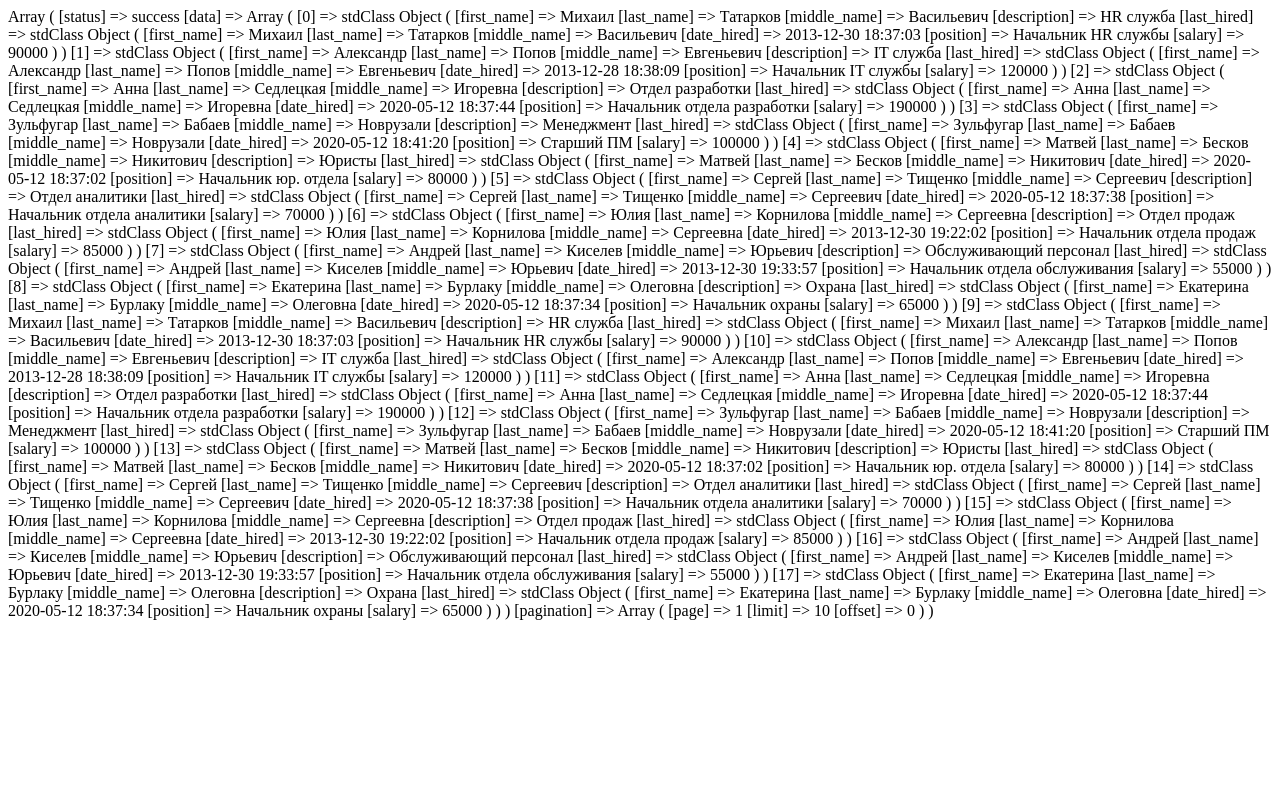
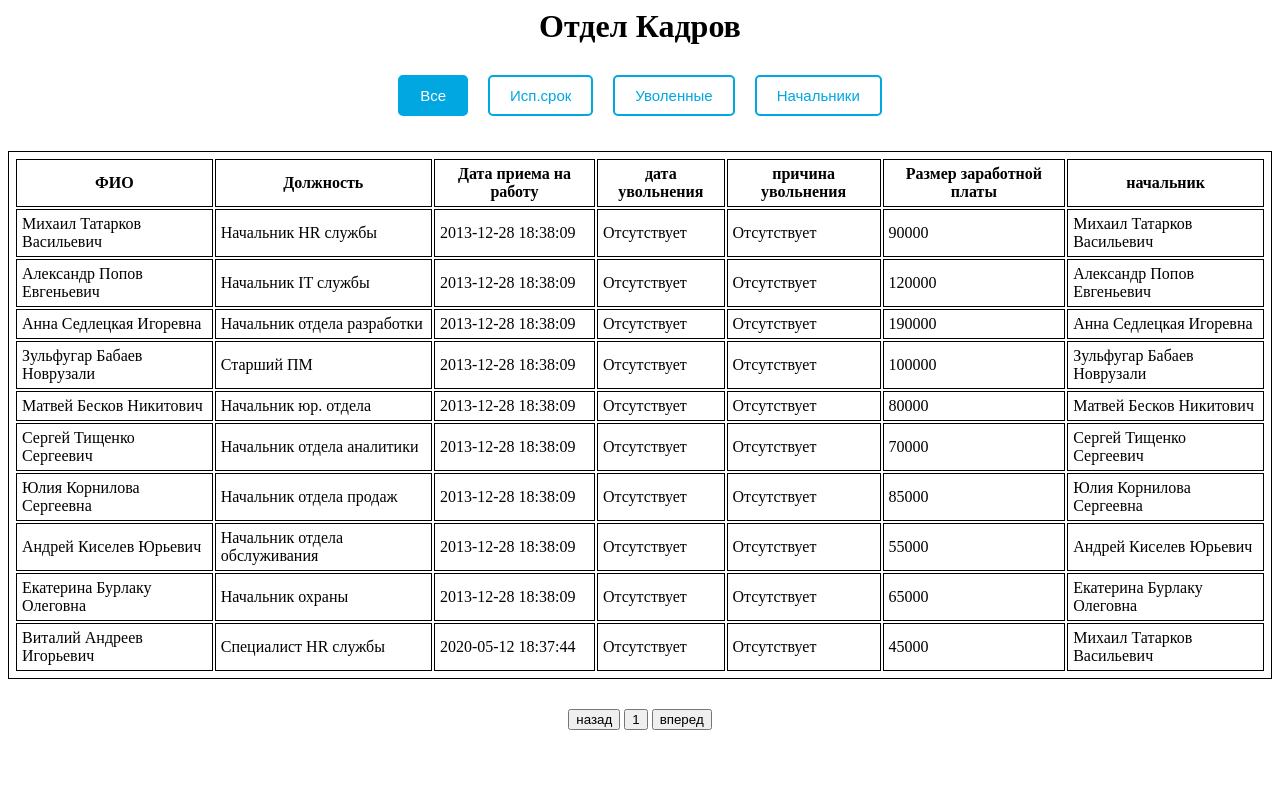
Before and after one commit to archill11/testovoe_robocash, a PHP site: page / in a window 1280 px wide. Run offline with PHP 8.4, Linux system fonts and the light colour scheme; data comes from the database, SQL or seed files in the repository.

Commit message:
complete task

```diff
--- /dev/null
+++ b/src/controller/employeeController.php
@@ -0,0 +1,30 @@
+<?php
+
+require_once('../service/employeeService.php');
+
+if(isset( $_POST['sortMethod'] )) {
+    $sortMethod = $_POST['sortMethod'];
+    $pageValue =  $_POST['page'] ?? 1;
+
+    $employeeService = new employeeService();
+
+    if ($sortMethod === "getAllEmployees") {
+        $response = $employeeService->getAllEmployees($pageValue);
+        echo $response;
+    }
+
+    if ($sortMethod === "getProbationaryPeriod") {
+        $response = $employeeService->getProbationaryPeriod($pageValue);
+        echo $response;
+    }
+
+    if ($sortMethod === "getDismissedEmployees") {
+        $response = $employeeService->getDismissedEmployees($pageValue);
+        echo $response;
+    }
+
+    if ($sortMethod === "getLastHiredEmployees") {
+        $response = $employeeService->getLastHiredEmployees($pageValue);
+        echo $response;
+    }
+}
--- a/src/index.html
+++ b/src/index.html
@@ -5,25 +5,95 @@
     <meta http-equiv="X-UA-Compatible" content="IE=edge">
     <meta name="viewport" content="width=device-width, initial-scale=1.0">
     <title>Отдел Кадров</title>
-    <style>input{display: none;}</style>
+    <link rel="stylesheet" href="style/styles.css">
 </head>
 <body>
     <div class="container">
-        <div class="title">Отдел Кадров</div>
+        <h1 class="title">Отдел Кадров</h1>
 
         <div class="radio-buttons">
-
-            <label>
-                <input type="radio" name="sort" id="sort-1">Все
-                <input type="radio" name="sort" id="sort-1">Исп.срок
-                <input type="radio" name="sort" id="sort-1">Уволенные
-            </label>
-
+            <div class="radiobtn">
+                <input type="radio" id="sort-1" name="sort" value="getAllEmployees" checked />
+                <label for="sort-1">Все</label>
+            </div>
+            <div class="radiobtn">
+                <input type="radio" id="sort-2" name="sort" value="getProbationaryPeriod" />
+                <label for="sort-2">Исп.срок</label>
+            </div>
+            <div class="radiobtn">
+                <input type="radio" id="sort-3" name="sort" value="getDismissedEmployees" />
+                <label for="sort-3">Уволенные</label>
+            </div>
+            <div class="radiobtn">
+                <input type="radio" id="sort-4" name="sort" value="getLastHiredEmployees" />
+                <label for="sort-4">Начальники</label>
+            </div>
         </div>
 
-        <div class="table"></div>
+        <div class="table">
+            <table class="styled-table"></table>
+        </div>
 
-        <div class="pagynation-buttons"></div>
+        <div class="pagynation-buttons">
+            <button class="back-button" >назад</button>
+            <button class="page-button">1</button>
+            <button class="next-button">вперед</button>
+        </div>
     </div>
+
+    <script src="https://ajax.googleapis.com/ajax/libs/jquery/3.6.0/jquery.min.js"></script>
+
+    <script>
+        $( document ).ready(function() {
+            setPagination(1);
+            handlePaginationButtonsClick();
+            handleRadioChange();
+            filterByAjax();
+        });
+
+
+        function handleRadioChange() {
+            $('input[type="radio"]').click(function() {
+                setPagination(1);
+                filterByAjax();
+            })
+        }
+
+        function handlePaginationButtonsClick() {
+            $('.back-button, .next-button').click(function() {
+                setPagination($(this).val());
+                filterByAjax();
+            })
+        }
+
+        function filterByAjax() {
+            let pageValue = $('.page-button').val();
+
+            let radioValue = $('input[type="radio"]:checked').val();
+
+            $.ajax({
+                url: "./controller/employeeController.php",
+                method: "POST",
+                data: {
+                    sortMethod: radioValue,
+                    page: pageValue
+                },
+                success: function(data) {
+                    $('.table .styled-table').html(data);
+                }
+            })
+        }
+
+        function setPagination(page) {
+            if ( parseInt(page) === 0 ) {
+                return;
+            }
+            $('.page-button').val( parseInt(page) );
+            $('.page-button').text( parseInt(page) );
+            let pageValue = $('.page-button').val() ;
+            $('.back-button').val( parseInt(page) - 1 );
+            $('.next-button').val( parseInt(page) + 1 );
+        }
+    </script>
 </body>
 </html>
--- a/src/index.php
+++ b/src/index.php
@@ -1,15 +1,3 @@
 <?php
 
-
-require_once('./repository/functions.php');
-
-$functions = new Functions();
-
-
-/* Calling the function getLastHiredEmployees from the class Functions. */
-$getLastHiredEmployees = $functions->getLastHiredEmployees([
-	'page' => 1,
-	'limit' => 10
-]);
-
-print_r($getLastHiredEmployees);
+require_once('./index.html');
--- /dev/null
+++ b/src/repository/employeeRepository.php
@@ -0,0 +1,190 @@
+<?php
+
+require_once('database.php');
+
+class employeeRepository
+{
+
+	protected $pdo;
+
+
+	public function __construct() // Создание нового инстанса БД
+	{
+		$db = new Database();
+		$this->pdo = $db->connect();
+	}
+
+
+	public function getAllEmployees($params)
+	{
+
+		$page = $params['page'] ?? 1;
+		$limit = $params['limit'] ?? 10;
+		$offset = ($page - 1) * $limit;
+
+
+		$sql = "SELECT
+                    CONCAT(user.first_name, ' ', user.last_name, ' ', user.middle_name),
+                    position.name as position,
+                    user_position.created_at as date_hired,
+                    IFNULL(user_dismission.created_at, 'Отсутствует') as dismission_date,
+                    IFNULL(dismission_reason.description, 'Отсутствует') as dismission_reason,
+                    position.salary as salary,
+                    boss.boss_name
+				FROM user_position
+				LEFT JOIN user
+                    ON user_position.user_id = user.id
+                LEFT JOIN position
+                    ON user_position.position_id = position.id
+                LEFT JOIN user_dismission
+                    ON user_dismission.user_id = user_position.user_id
+                LEFT JOIN dismission_reason
+                    ON user_dismission.reason_id = dismission_reason.id
+                LEFT JOIN department
+                    ON user_position.department_id = department.id
+                LEFT JOIN (
+                            SELECT
+                                user.id,
+                                CONCAT(user.first_name, ' ', user.last_name, ' ', user.middle_name) as boss_name,
+                                department.id as department_id
+                            FROM user
+                            RIGHT JOIN department
+                                ON user.id = department.leader_id
+                            ) as boss
+                    ON user_position.department_id = boss.department_id
+				LIMIT ? OFFSET ?";
+
+		$stmt = $this->pdo->prepare($sql);
+		$stmt->bindParam(1, $limit, PDO::PARAM_INT);
+		$stmt->bindParam(2, $offset, PDO::PARAM_INT);
+		$stmt->execute();
+		$employees = $stmt->fetchAll();
+
+		return [
+			'status' => 'success',
+			'data' => $employees
+		];
+	}
+
+	public function getProbationaryPeriod($params)
+	{
+		$page = $params['page'] ?? 1;
+		$limit = $params['limit'] ?? 10;
+		$offset = ($page - 1) * $limit;
+
+		$intervalDate = date('Y-m-d', strtotime('-3 months'));
+
+		$sql = "SELECT
+                    user.first_name,
+                    user.last_name,
+                    user.middle_name,
+                    position.name as position,
+                    user_position.created_at as date_hired
+				FROM user_position
+				LEFT JOIN user
+                    ON user_position.user_id = user.id
+                LEFT JOIN position
+                    ON user_position.position_id = position.id
+				WHERE DATE(user_position.created_at) >= DATE(?) AND DATE(user_position.created_at) <= DATE(NOW())
+				LIMIT ? OFFSET ?";
+
+		$stmt = $this->pdo->prepare($sql);
+		$stmt->bindParam(1, $intervalDate, PDO::PARAM_STR);
+		$stmt->bindParam(2, $limit, PDO::PARAM_INT);
+		$stmt->bindParam(3, $offset, PDO::PARAM_INT);
+		$stmt->execute();
+		$employees = $stmt->fetchAll();
+
+		return [
+			'status' => 'success',
+			'data' => $employees
+		];
+	}
+
+
+	public function getDismissedEmployees($params)
+	{
+		$page = $params['page'] ?? 1;
+		$limit = $params['limit'] ?? 10;
+		$offset = ($page - 1) * $limit;
+
+		$sql = "SELECT
+                    CONCAT(user.first_name, ' ', user.last_name, ' ', user.middle_name) as name,
+                    position.name as position,
+                    user.created_at,
+                    user_dismission.created_at as dismission_date,
+                    dismission_reason.description as dismission_reason
+				FROM user_dismission
+				LEFT JOIN user_position
+                    ON user_position.user_id = user_dismission.user_id
+                LEFT JOIN user
+                    ON user.id = user_dismission.user_id
+                LEFT JOIN position
+                    ON position.id = user_position.position_id
+                LEFT JOIN dismission_reason
+                    ON dismission_reason.id = user_dismission.reason_id
+				LIMIT ? OFFSET ?";
+
+		$stmt = $this->pdo->prepare($sql);
+		$stmt->bindParam(1, $limit, PDO::PARAM_INT);
+		$stmt->bindParam(2, $offset, PDO::PARAM_INT);
+		$stmt->execute();
+		$employees = $stmt->fetchAll();
+
+		return [
+			'status' => 'success',
+			'data' => $employees
+		];
+	}
+
+
+	public function getLastHiredEmployees($params)
+	{
+		$page = $params['page'] ?? 1;
+		$limit = $params['limit'] ?? 10;
+		$offset = ($page - 1) * $limit;
+
+
+        $sql =
+            "SELECT
+                CONCAT(user.first_name, ' ', user.last_name, ' ', user.middle_name) as last_hired_employee_name,
+                position.name as last_hired_employee_position,
+                empl.created_at,
+                position.salary,
+                CONCAT(boss.first_name, ' ', boss.last_name, ' ', boss.middle_name) as leader_name,
+                department.description
+            FROM user_position as empl
+            RIGHT JOIN (
+                    SELECT
+                        empl.department_id as maxim_department,
+                        MAX(empl.created_at) as maxim
+                        -- MAX(empl.id) as maxim_id
+                    FROM user_position as empl
+                    GROUP BY empl.department_id
+                  ) as last_empl
+                ON empl.department_id = last_empl.maxim_department
+                    AND empl.created_at = last_empl.maxim
+                    -- AND empl.id = last_empl.maxim_id
+            JOIN user
+                ON user.id = empl.user_id
+            JOIN position
+                ON position.id = empl.position_id
+            JOIN department
+                ON department.id = empl.department_id
+            JOIN user as boss
+                ON boss.id = department.leader_id
+            LIMIT ? OFFSET ?";
+
+		$stmt = $this->pdo->prepare($sql);
+		$stmt->bindParam(1, $limit, PDO::PARAM_INT);
+		$stmt->bindParam(2, $offset, PDO::PARAM_INT);
+		$stmt->execute();
+		$bosses = $stmt->fetchAll();
+
+
+		return [
+			'status' => 'success',
+			'data' => $bosses
+		];
+	}
+}
--- a/src/repository/functions.php
+++ /dev/null
@@ -1,154 +0,0 @@
-<?php
-
-require_once('database.php');
-
-class Functions
-{
-
-	protected $pdo;
-
-
-	public function __construct() // Создание нового инстанса БД
-	{
-		$db = new Database();
-		$this->pdo = $db->connect();
-	}
-
-
-	public function getProbationaryPeriod($params)
-	{
-		$page = $params['page'] ?? 1;
-		$limit = $params['limit'] ?? 10;
-		$offset = ($page - 1) * $limit;
-
-		$intervalDate = date('Y-m-d', strtotime('-3 months'));
-
-		$sql = "SELECT user.first_name, user.last_name, user.middle_name, position.name as position, user_position.created_at as date_hired
-					FROM user_position
-					INNER JOIN user ON user_position.user_id = user.id
-					INNER JOIN position ON user_position.position_id = position.id
-					WHERE DATE(user_position.created_at) >= DATE(?) AND DATE(user_position.created_at) <= DATE(NOW())
-					LIMIT ? OFFSET ?";
-
-		$stmt = $this->pdo->prepare($sql);
-		$stmt->bindParam(1, $intervalDate, PDO::PARAM_STR);
-		$stmt->bindParam(2, $limit, PDO::PARAM_INT);
-		$stmt->bindParam(3, $offset, PDO::PARAM_INT);
-		$stmt->execute();
-		$employees = $stmt->fetchAll();
-
-		return [
-			'status' => 'success',
-			'data' => $employees,
-			'pagination' => [
-				'page' => $page,
-				'limit' => $limit,
-				'offset' => $offset
-			]
-		];
-	}
-
-
-	public function getDismissedEmployees($params)
-	{
-		$page = $params['page'] ?? 1;
-		$limit = $params['limit'] ?? 10;
-		$offset = ($page - 1) * $limit;
-
-		$sql = "SELECT
-                    user.first_name,
-                    user.last_name,
-                    user.middle_name,
-                    position.name as position,
-                    dismission_reason.description as dismission_reason,
-                    dismission_reason.created_at as dismission_date
-				FROM user_dismission
-				INNER JOIN user_position
-                    ON user_position.user_id = user_dismission.user_id
-				INNER JOIN user
-                    ON user.id = user_dismission.user_id
-				INNER JOIN position
-                    ON position.id = user_position.position_id
-				INNER JOIN dismission_reason
-                    ON dismission_reason.id = user_dismission.reason_id
-				LIMIT ? OFFSET ?";
-
-		$stmt = $this->pdo->prepare($sql);
-		$stmt->bindParam(1, $limit, PDO::PARAM_INT);
-		$stmt->bindParam(2, $offset, PDO::PARAM_INT);
-		$stmt->execute();
-		$employees = $stmt->fetchAll();
-
-		return [
-			'status' => 'success',
-			'data' => $employees,
-			'pagination' => [
-				'page' => $page,
-				'limit' => $limit,
-				'offset' => $offset
-			]
-		];
-	}
-
-
-	public function getLastHiredEmployees($params)
-	{
-		$page = $params['page'] ?? 1;
-		$limit = $params['limit'] ?? 10;
-		$offset = ($page - 1) * $limit;
-
-		$sql = "SELECT
-                    user.first_name,
-                    user.last_name,
-                    user.middle_name,
-                    department.description,
-                    department.leader_id
-                FROM user_position
-				INNER JOIN user
-                    ON user.id = user_position.user_id
-				INNER JOIN department
-                    ON department.leader_id = user_position.position_id
-				LIMIT ? OFFSET ?";
-
-		$stmt = $this->pdo->prepare($sql);
-		$stmt->bindParam(1, $limit, PDO::PARAM_INT);
-		$stmt->bindParam(2, $offset, PDO::PARAM_INT);
-		$stmt->execute();
-		$bosses = $stmt->fetchAll();
-
-		foreach ($bosses as $boss) {
-			$sql = "SELECT
-                        user.first_name,
-                        user.last_name,
-                        user.middle_name,
-                        user.created_at as date_hired,
-                        position.name as position,
-                        position.salary FROM user_position
-					INNER JOIN user
-                        ON user.id = user_position.user_id
-					INNER JOIN position
-                        ON position.id = user_position.position_id
-					WHERE user_position.position_id = ?
-					ORDER BY user_position.created_at DESC
-					LIMIT 1";
-
-			$stmt = $this->pdo->prepare($sql);
-			$stmt->bindParam(1, $boss->leader_id, PDO::PARAM_INT);
-			$stmt->execute();
-			$boss->last_hired = $stmt->fetch();
-
-			unset($boss->leader_id);
-			$bosses[] = $boss;
-		}
-
-		return [
-			'status' => 'success',
-			'data' => $bosses,
-			'pagination' => [
-				'page' => $page,
-				'limit' => $limit,
-				'offset' => $offset
-			]
-		];
-	}
-}
--- /dev/null
+++ b/src/service/employeeService.php
@@ -0,0 +1,192 @@
+<?php
+
+require_once('../repository/employeeRepository.php');
+
+class employeeService
+{
+    protected $employeeRepository;
+
+
+    public function __construct()
+	{
+		$this->employeeRepository = new employeeRepository();
+	}
+
+    public function getAllEmployees($page = 1)
+    {
+        $getAllEmployees = $this->employeeRepository->getAllEmployees([
+            'page' => $page,
+            'limit' => 10,
+        ]);
+
+        if (empty($getAllEmployees['data'])){
+            return "Таких сотрудников не найдено!";
+        }
+
+        $response =
+            '<thead>
+                <tr>
+                    <th>ФИО</th>
+                    <th>Должность</th>
+                    <th>Дата приема на работу</th>
+                    <th>дата увольнения</th>
+                    <th>причина увольнения</th>
+                    <th>Размер заработной платы</th>
+                    <th>начальник</th>
+                </tr>
+            </thead>
+            <tbody>';
+
+        foreach ($getAllEmployees['data'] as $employe) {
+
+            $response.= "<tr>";
+
+            foreach($employe as $field) {
+                $response.= "<td>{$field}</td>";
+            }
+
+            $response.= "</tr>";
+
+        }
+
+        $response.= "</tbody>";
+
+
+        return $response;
+
+    }
+
+
+    public function getProbationaryPeriod($page = 1)
+    {
+        $getAllEmployees = $this->employeeRepository->getProbationaryPeriod([
+            'page' => $page,
+            'limit' => 10
+        ]);
+
+        if (empty($getAllEmployees['data'])){
+            return "Таких сотрудников не найдено!";
+        }
+
+        $response =
+            '<thead>
+                <tr>
+                    <th>ФИО</th>
+                    <th>Должность</th>
+                    <th>Дата приема на работу</th>
+                    <th>дата увольнения</th>
+                    <th>причина увольнения</th>
+                    <th>Размер заработной платы</th>
+                    <th>начальник</th>
+                </tr>
+            </thead>
+            <tbody>';
+
+        foreach ($getAllEmployees['data'] as $employe) {
+
+            $response.= "<tr>";
+
+            foreach($employe as $field) {
+                $response.= "<td>{$field}</td>";
+            }
+
+            $response.= "</tr>";
+
+        }
+
+        $response.= "</tbody>";
+
+
+        return $response;
+
+    }
+
+
+    public function getDismissedEmployees($page = 1)
+    {
+        $getAllEmployees = $this->employeeRepository->getDismissedEmployees([
+            'page' => $page,
+            'limit' => 10
+        ]);
+
+        if (empty($getAllEmployees['data'])){
+            return "Таких сотрудников не найдено!";
+        }
+
+        $response =
+            '<thead>
+                <tr>
+                    <th>ФИО</th>
+                    <th>Должность</th>
+                    <th>Дата приема на работу</th>
+                    <th>дата увольнения</th>
+                    <th>причина увольнения</th>
+                </tr>
+            </thead>
+            <tbody>';
+
+        foreach ($getAllEmployees['data'] as $employe) {
+
+            $response.= "<tr>";
+
+            foreach($employe as $field) {
+                $response.= "<td>{$field}</td>";
+            }
+
+            $response.= "</tr>";
+
+        }
+
+        $response.= "</tbody>";
+
+
+        return $response;
+
+    }
+
+
+    public function getLastHiredEmployees($page = 1)
+    {
+        $getAllEmployees = $this->employeeRepository->getLastHiredEmployees([
+            'page' => $page,
+            'limit' =>10
+        ]);
+
+        if (empty($getAllEmployees['data'])){
+            return "Таких сотрудников не найдено!";
+        }
+
+        $response =
+            '<thead>
+                <tr>
+                    <th>ФИО</th>
+                    <th>Должность</th>
+                    <th>Дата приема на работу сотрудника</th>
+                    <th>Размер заработной платы</th>
+                    <th>Начальник</th>
+                    <th>Отдел</th>
+                </tr>
+            </thead>
+            <tbody>';
+
+
+        foreach ($getAllEmployees['data'] as $employe) {
+
+            $response.= "<tr>";
+
+            foreach($employe as $field) {
+                $response.= "<td>{$field}</td>";
+            }
+
+            $response.= "</tr>";
+
+        }
+
+        $response.= "</tbody>";
+
+
+        return $response;
+
+    }
+
+}
--- /dev/null
+++ b/src/style/styles.css
@@ -0,0 +1,55 @@
+.container{
+    display: grid;
+    gap: 30px;
+    justify-content: center;
+    justify-items: center;
+}
+
+.radio-buttons {
+    position: relative;
+    font-size: 15px;
+    display: grid;
+    grid-auto-flow: column;
+    gap: 20px;
+    display: grid;
+}
+
+
+.radiobtn {
+    position: relative;
+    display: block;
+    text-align:center;
+}
+
+.radiobtn label {
+    display: block;
+    background:none;
+    color:#01a7e1;
+    border-radius: 5px;
+    padding: 10px 20px;
+    border: 2px solid #01a7e1;
+    margin-bottom: 5px;
+    cursor: pointer;
+    font-family:Arial, Helvetica, sans-serif;
+}
+
+input[type="radio"] {
+    display: none;
+    position: absolute;
+    width: 100%;
+    appearance: none;
+}
+
+input[type="radio"]:checked + label {
+    background:#01a7e1;
+    color:#fff;
+}
+
+table, th, td {
+    border: 1px solid;
+    padding: 5px;
+}
+
+.title {
+    margin: 0 auto;
+}
--- a/testDB.sql
+++ b/testDB.sql
@@ -70,7 +70,6 @@ CREATE TABLE `dismission_reason` (
 --
 
 INSERT INTO `dismission_reason` (`id`, `name`, `description`, `created_at`, `updated_at`) VALUES
-(1, 'name', 'description', '0000-00-00 00:00:00', '0000-00-00 00:00:00'),
 (2, 'drugs', 'Наркотическое опьянение', '2013-12-28 18:38:09', '2013-12-28 18:38:09'),
 (3, 'alcohol', 'Алкогольное опьянение', '2013-12-28 18:38:09', '2013-12-28 18:38:09'),
 (4, 'at_will', 'По собственному желанию', '2013-12-28 18:38:09', '2013-12-28 18:38:09'),
@@ -506,3 +505,5 @@ COMMIT;
 /*!40101 SET CHARACTER_SET_CLIENT=@OLD_CHARACTER_SET_CLIENT */;
 /*!40101 SET CHARACTER_SET_RESULTS=@OLD_CHARACTER_SET_RESULTS */;
 /*!40101 SET COLLATION_CONNECTION=@OLD_COLLATION_CONNECTION */;
+
+SET GLOBAL sql_mode=(SELECT REPLACE(@@sql_mode,'ONLY_FULL_GROUP_BY',''));
```
